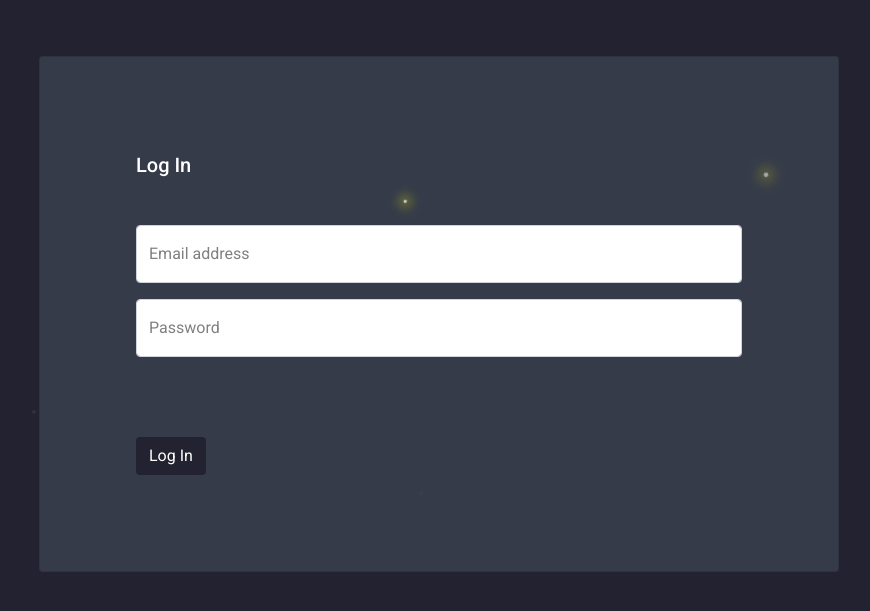
After one commit to janellewong/MLH-Flask-Portfolio, a Flask app: template app/templates/login.html in a window 1280 px wide. The commit adds this page. Shown: the top 611 px of the page, without its empty margins (201-1071 px from the left). Run offline with Flask 2, Linux system fonts and the light colour scheme; the template is opened without the code that fills it, so the values that code supplies are empty; some libraries are stand-ins or nearby versions.

Commit message:
update register/login

```diff
--- a/app/__init__.py
+++ b/app/__init__.py
@@ -16,11 +16,11 @@ db.init_app(app)
 
 @app.route('/')
 def index():
-    return render_template('index.html', title="Bob Zoldyck | Portfolio", url=os.getenv("URL"))
+    return render_template('main.html', title="Janelle Wong | Portfolio", url=os.getenv("URL"))
 
 @app.route('/health')
 def health():
-    return render_template('health.html', title="Bob Zoldyck | Portfolio", url=os.getenv("URL"))
+    return render_template('health.html', title="Janelle Wong | health", url=os.getenv("URL"))
 
 @app.route('/register', methods=('GET', 'POST'))
 def register():
@@ -49,9 +49,7 @@ def register():
         else:
             return error, 418
 
-    ## TODO: Return a restister page
-    return "Register Page not yet implemented", 501
-
+    return render_template('register.html', title="Janelle Wong | register", url=os.getenv("URL"))
 
 
 @app.route('/login', methods=('GET', 'POST'))
@@ -75,5 +73,4 @@ def login():
         else:
             return error, 418
 
-    ## TODO: Return a login page
-    return "Login Page not yet implemented", 501
+    return render_template('login.html', title="Janelle Wong | login", url=os.getenv("URL"))
--- /dev/null
+++ b/app/static/styles/login.css
@@ -0,0 +1,27 @@
+.login {
+    z-index: 1;
+    padding-top: 2rem;
+    padding-right: 15rem;
+    padding-bottom: 2rem;
+    padding-left: 15rem;
+}
+
+.paddingl {
+    padding-top: 5rem;
+    padding-right: 5rem;
+    padding-bottom: 5rem;
+    padding-left: 5rem;
+}
+
+.form-floating>label {
+    color: grey;
+}
+
+.btn-primary {
+    background-color: #222230;
+    border-color: transparent;
+}
+
+.button-padding {
+    padding: 1rem 1rem;
+}
--- a/app/templates/index.html
+++ b/app/templates/index.html
@@ -22,6 +22,8 @@
     <link lang='sass' rel="stylesheet" href="./static/styles/footer.css">
     <link lang='sass' rel="stylesheet" href="./static/styles/experience.css">
     <link lang='sass' rel="stylesheet" href="./static/styles/projects.css">
+    <link lang='sass' rel="stylesheet" href="./static/styles/register.css">
+    <link lang='sass' rel="stylesheet" href="./static/styles/login.css">
 
 
     <title>{{ title }}</title>
@@ -31,116 +33,7 @@
 
 
 <body>
-    <div class="intro">
-        <header class="profile">
-
-            <div class="titleIntro anim-type">
-                <h1 style="font-size: 5vw">Hello! I'm Janelle. &nbsp;</h1>
-            </div>
-
-
-    <div class="slideAnim" >
-        <ul id= sub-nav>
-            <li>
-                <a href="#about">About</a>
-            </li>
-
-            <li>
-                <a href="#experience">Experience</a>
-            </li>
-
-            <li>
-                <a href="#projects">Projects</a>
-            </li>
-
-            <li>
-                <a href="#courses">Courses</a>
-            </li>
-
-            <li>
-                <a href="#contact">Contact</a>
-            </li>
-
-        </ul>
-    </div>
-        </header>
-    </div>
-
-
-    {% if section %}
-    <script>
-        $(function() {
-           $("html, body").animate({ scrollTop: $("#{{ about }}").offset().top }, 500);
-        });
-    </script>
-    {% endif %}
-
-    {% if section %}
-    <script>
-        $(function() {
-           $("html, body").animate({ scrollTop: $("#{{ experience }}").offset().top }, 500);
-        });
-    </script>
-    {% endif %}
-
-    {% if section %}
-    <script>
-        $(function() {
-           $("html, body").animate({ scrollTop: $("#{{ projects }}").offset().top }, 500);
-        });
-    </script>
-    {% endif %}
-
-    {% if section %}
-    <script>
-        $(function() {
-           $("html, body").animate({ scrollTop: $("#{{ courses }}").offset().top }, 500);
-        });
-    </script>
-    {% endif %}
-
-    {% if section %}
-    <script>
-        $(function() {
-           $("html, body").animate({ scrollTop: $("#{{ contact }}").offset().top }, 500);
-        });
-    </script>
-    {% endif %}
-
-    <div>
-        <div id="container">
-            <div id="about">
-                {% include "about.html" %}
-            </div>
-
-            <div id="experience"><h1>Experience</h1>
-                <br>
-                {% include "experience.html" %}
-            </div>
-
-            <div id="projects"><h1>Projects</h1>
-                {% include "projects.html" %}
-                <br>
-                <br>
-                <br>
-            </div>
-
-            <div id="courses"><h1>Courses</h1>
-                {% include "courses.html" %}
-            </div>
-<br>
-<br>
-<br>
-<br>
-            <div id="contact">
-            </div>
-
-        </div>
-    </div>
-
-    <div >
-        {% include "footer.html" %}
-    </div>
+{% block content %} {% endblock %}
 
     <div class="firefly"></div>
     <div class="firefly"></div>
--- /dev/null
+++ b/app/templates/login.html
@@ -0,0 +1,39 @@
+{% extends "index.html" %}
+
+
+{% block content %}
+
+<br>
+<div class="login">
+    <div class="card" data-aos="fade-right">
+        <div class="paddingl">
+            <div class="card-body" style="color: white;">
+
+            <h5 class="login-words" style="font-size: 20px">Log In</h5>
+            <br>
+            <p class="card-text" style="color: #b2bec3;">
+
+            </p>
+
+            <div class="form-floating mb-3">
+                <input type="email" class="form-control" id="floatingInput" placeholder="name@example.com">
+                <label for="floatingInput">Email address</label>
+            </div>
+            <div class="form-floating">
+                <input type="password" class="form-control" id="floatingPassword" placeholder="Password">
+                <label for="floatingPassword">Password</label>
+            </div>
+
+            </div>
+            <br><br>
+            <div class=button-padding>
+                <div class="col-12">
+                    <button class="btn btn-primary" type="submit">Log In</button>
+                </div>
+            </div>
+        </div>
+
+    </div>
+</div>
+<br>
+{% endblock %}
```
Also changed, not shown: app/templates/main.html (added, +116 -0 lines), app/templates/register.html (added, +39 -0 lines), app/static/styles/register.css (added).
